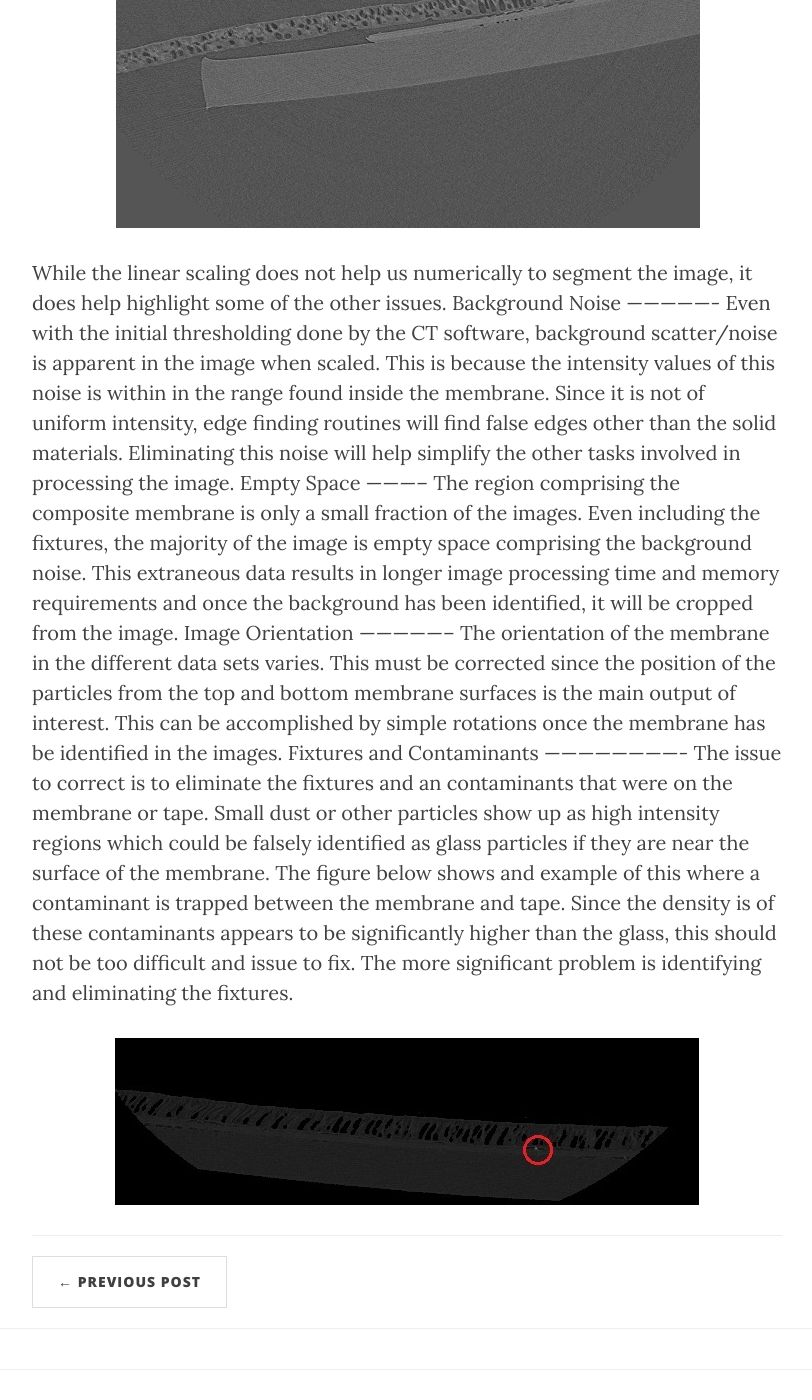
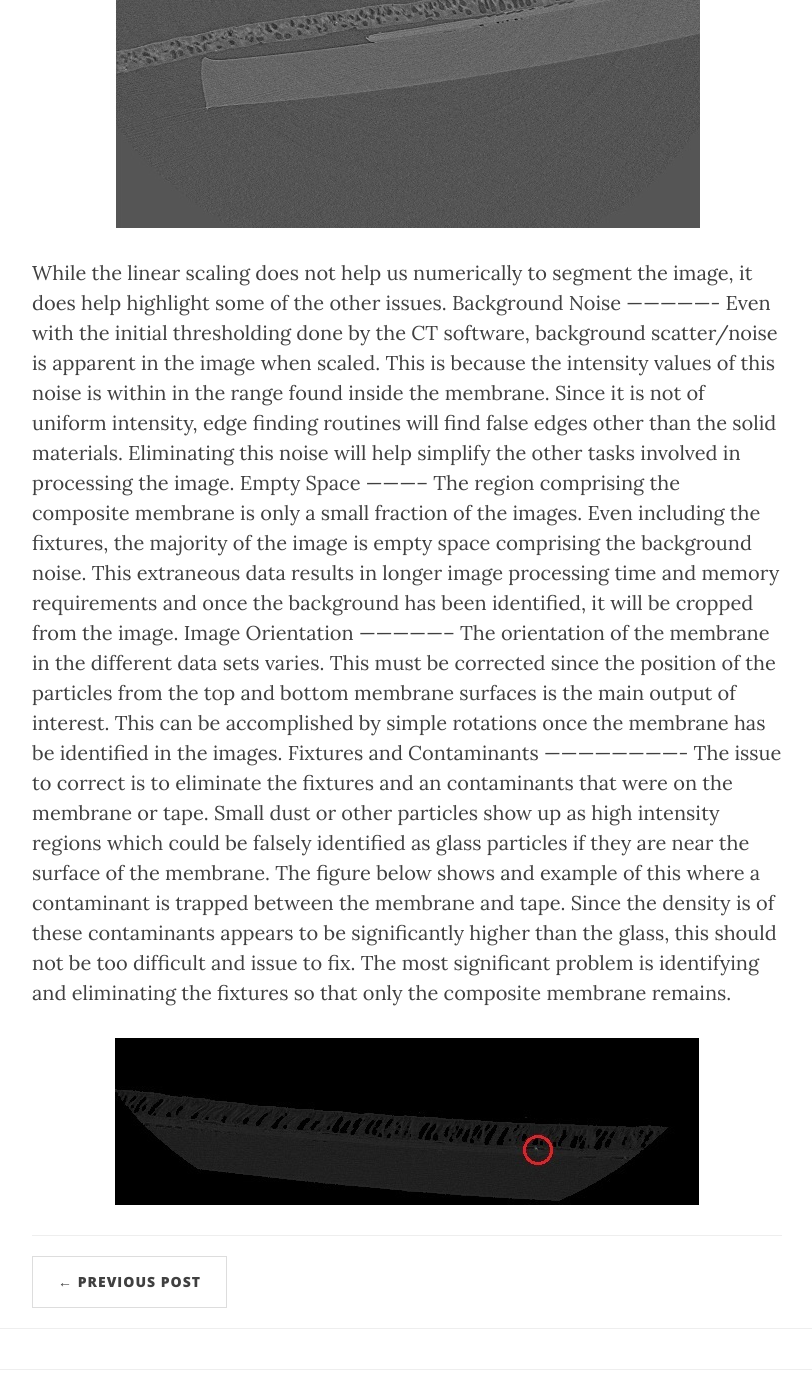
Before and after one commit to Materials-Informatics-Class-Fall2015/MIC-Microparticle-distribution, a Jekyll site: the page built from _posts/2015-10-30-Image Processing - Background Noise.md, in a window 1280 px wide and 1400 px high, scrolled down 2004 px. Shown: the whole window, without its empty margins (233-1045 px from the left). Built offline with Jekyll 4.4.1, drawn with Linux system fonts in a browser that asks for light colours; nearby versions of some CDN libraries; comment, search, counter and statistics services are not loaded.

Commit message:
Published with MATIN Flavored StackEdit

```diff
--- a/_posts/2015-10-30-Image Processing - Background Noise.md
+++ b/_posts/2015-10-30-Image Processing - Background Noise.md
@@ -29,6 +29,6 @@ Image Orientation
 The orientation of the membrane in the different data sets varies. This must be corrected since the position of the particles from the top and bottom membrane surfaces is the main output of interest. This can be accomplished by simple rotations once the membrane has be identified in the images.
 Fixtures and Contaminants
 -------------------------
-The issue to correct is to eliminate the fixtures and an contaminants that were on the membrane or tape. Small dust or other particles show up as high intensity regions which could be falsely identified as glass particles if they are near the surface of the membrane. The figure below shows and example of this where a contaminant is trapped between the membrane and tape. Since the density is of these contaminants appears to be significantly higher than the glass, this should not be too difficult and issue to fix. The more significant problem is identifying and eliminating the fixtures.
+The issue to correct is to eliminate the fixtures and an contaminants that were on the membrane or tape. Small dust or other particles show up as high intensity regions which could be falsely identified as glass particles if they are near the surface of the membrane. The figure below shows and example of this where a contaminant is trapped between the membrane and tape. Since the density is of these contaminants appears to be significantly higher than the glass, this should not be too difficult and issue to fix. The most significant problem is identifying and eliminating the fixtures so that only the composite membrane remains.
 
 ![Dust example](https://github.com/Materials-Informatics-Class-Fall2015/MIC-Microparticle-distribution/blob/gh-pages/img/Image%20Processing/dust_example.jpg?raw=true)
```
